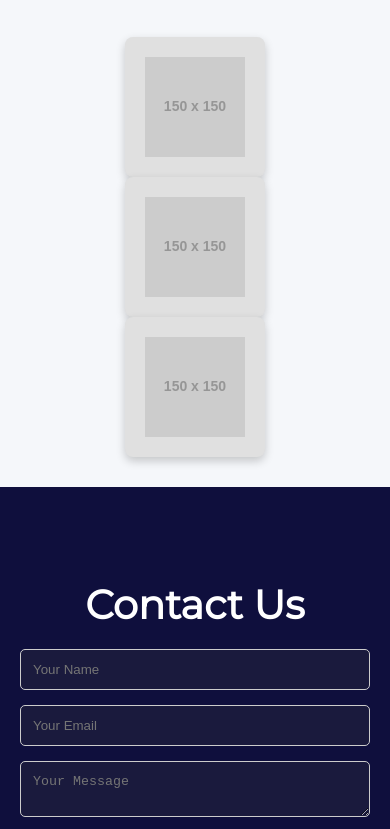
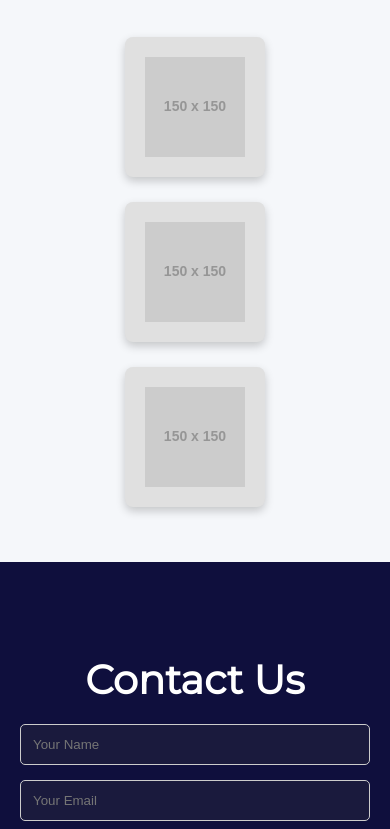
Before and after one commit to IWD15/Website, a plain HTML site: page index.html in a window 390 px wide. Shown: the part 3919-4748 px from the top of the page. Drawn offline with Linux system fonts and the light colour scheme; placeholder pictures from the web are drawn by us.

Commit message:
Mobile styling fixes

```diff
--- a/styles.css
+++ b/styles.css
@@ -444,6 +444,16 @@ footer {
     transition: transform 0.3s, background-color 0.3s;
     width: 100px;
     height: auto;
+
+}
+
+@media (max-width: 768px) {
+    /* Existing styles */
+
+    /* Add bottom margin to client logos for mobile */
+    .client-logos img {
+        margin-bottom: 25px; /* Adjust the value as needed for the desired spacing */
+    }
 }
 
 .client-logos img:hover {
```
